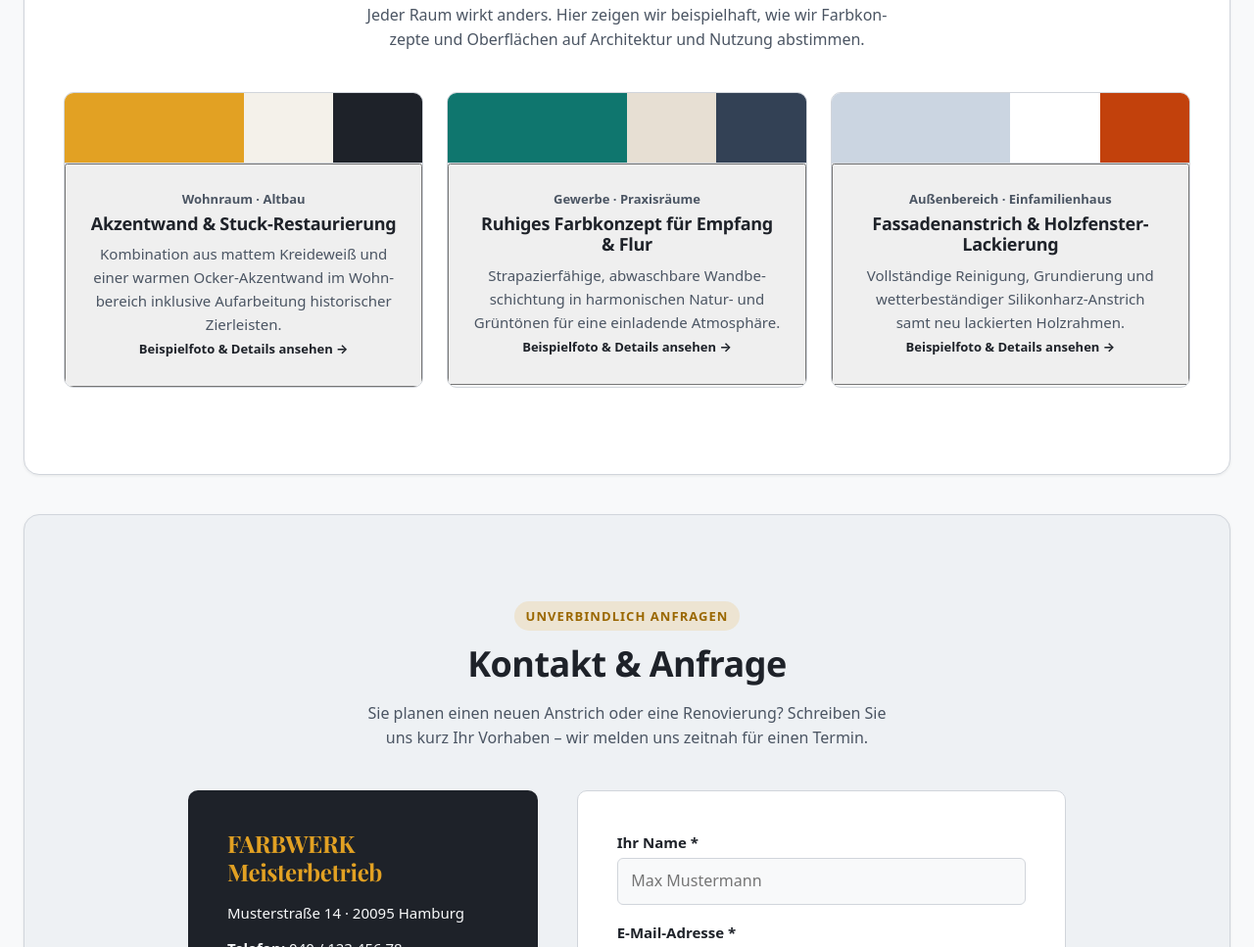
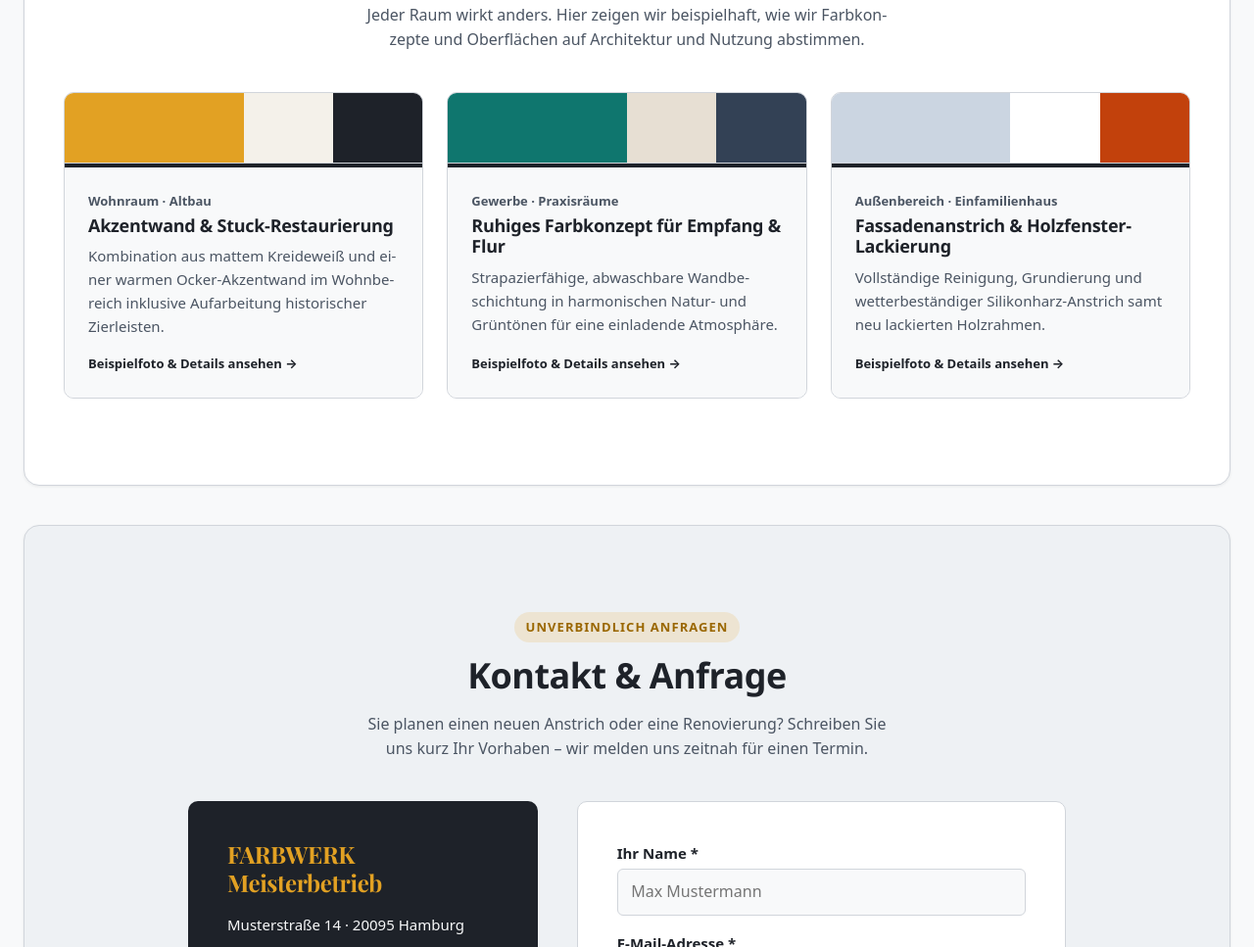
Before and after one commit to hv-wl-coding/FARBWERK-Website, a plain HTML site: page farbwerk-website/index.html in a window 1280 px wide. Shown: the part 2492-3459 px from the top of the page at 98% size. Drawn offline with nearby package versions, Linux system fonts and the light colour scheme; a web font is replaced by a local one.

Commit message:
Add files via upload

```diff
--- a/farbwerk-website/css/style.css
+++ b/farbwerk-website/css/style.css
@@ -954,6 +954,14 @@ p {
   overflow: hidden;
   display: flex;
   flex-direction: column;
+  transition: transform var(--transition-fast), box-shadow var(--transition-fast), border-color var(--transition-fast);
+}
+
+.project-card:has(.card--interactive:hover),
+.project-card:has(.card--interactive:focus-visible) {
+  transform: translateY(-5px);
+  box-shadow: var(--shadow-md);
+  border-color: rgba(226, 161, 35, 0.55);
 }
 
 .project-card__palette {
@@ -965,6 +973,26 @@ p {
 
 .project-card__body {
   padding: var(--space-lg);
+}
+
+.project-card__trigger {
+  flex: 1;
+  display: flex;
+  flex-direction: column;
+  align-items: flex-start;
+  text-align: left;
+  border: 0;
+  border-top: 4px solid var(--color-dark);
+  border-radius: 0;
+  background-color: var(--color-bg);
+}
+
+.project-card__trigger:hover,
+.project-card__trigger:focus-visible {
+  transform: none;
+  box-shadow: none;
+  border-top-color: var(--color-ochre);
+  background-color: var(--color-surface);
 }
 
 .project-card__meta {
```
